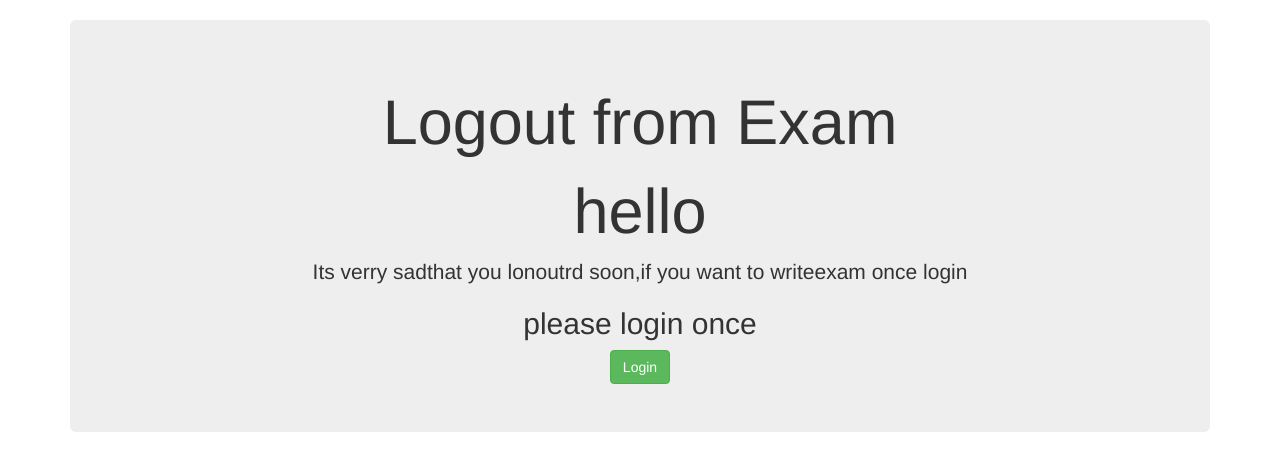
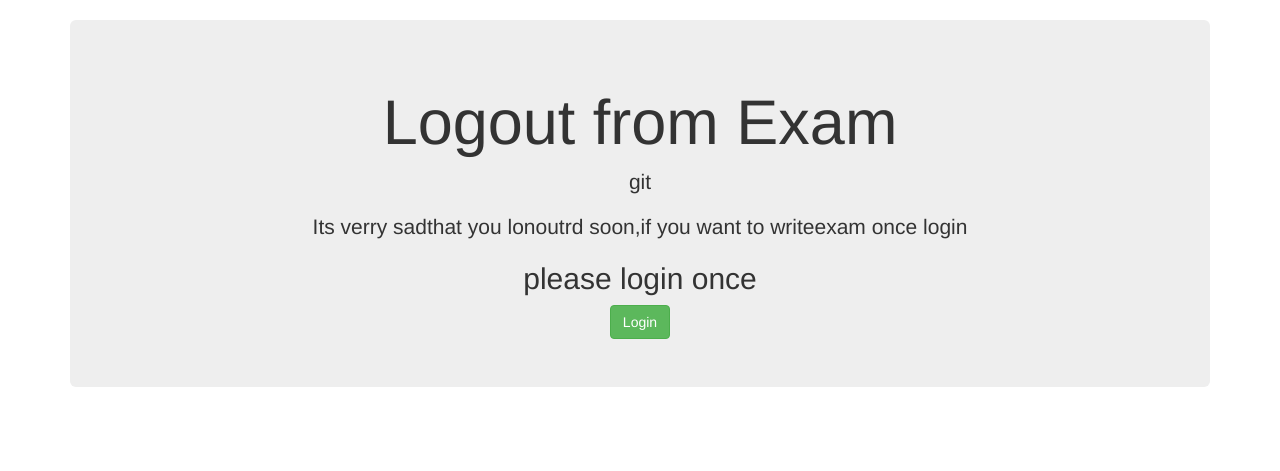
Before and after one commit to djangoproject007/loginandlogout, a Django app: page /logout/ in a window 1280 px wide. Shown: the part 52-523 px from the top of the page. Run offline with Django 3.2, Linux system fonts and the light colour scheme; some libraries are stand-ins or nearby versions.

Commit message:
venky logout h1

```diff
--- a/loginandlogout/templates/venkyapp/logout.html
+++ b/loginandlogout/templates/venkyapp/logout.html
@@ -4,7 +4,7 @@
       <div class="container" align="center">
         <div class="jumbotron">
           <h1>Logout from Exam</h1>
-            <h1>hello</h1>
+            <p>git</p>
           <p>Its verry sadthat you lonoutrd soon,if you want to writeexam once login</p>
           <h2>please login once</h2>
           <a href="/accounts/logout" class="btn btn-primary btn-success">Login</a>
```
